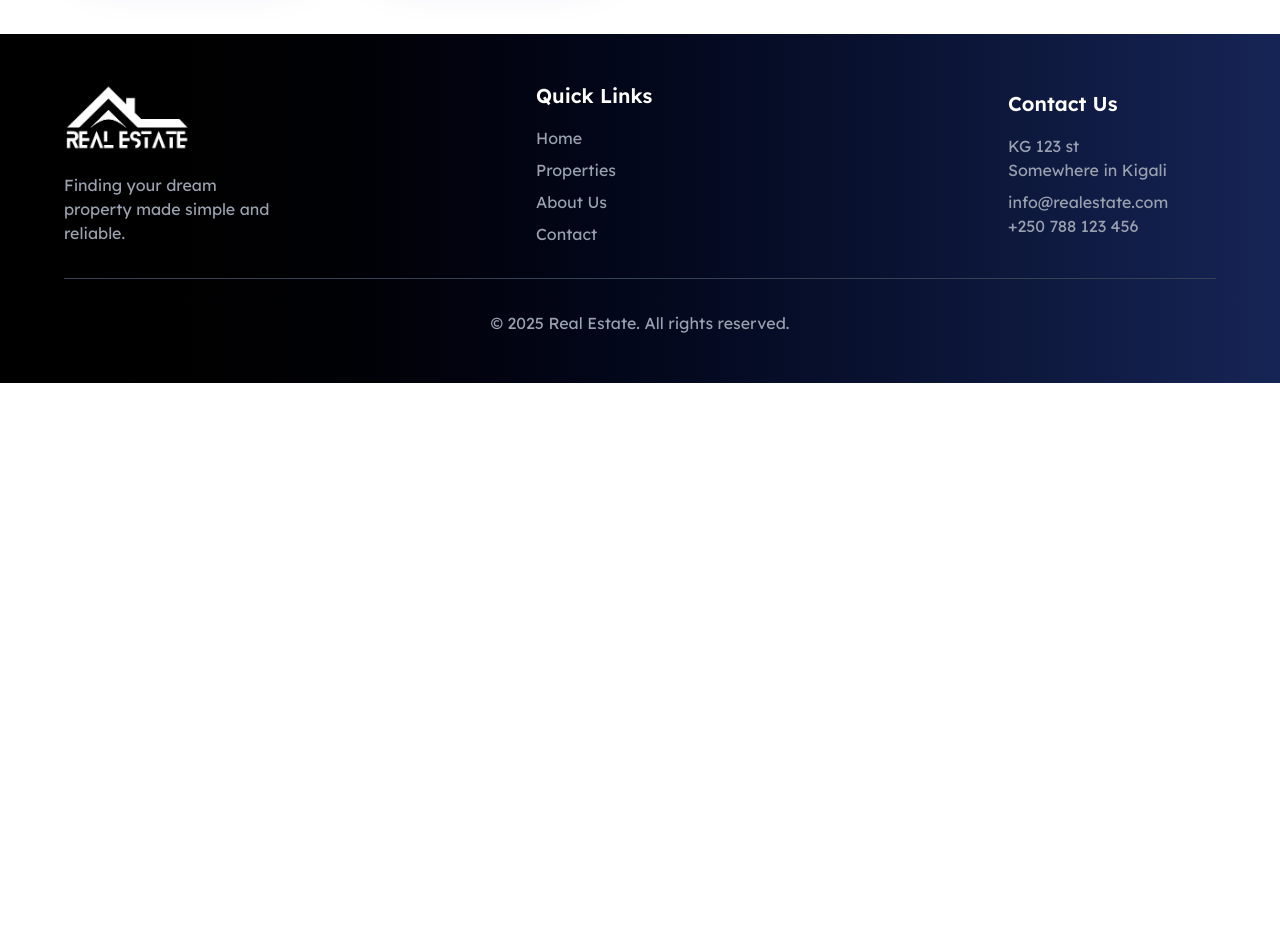
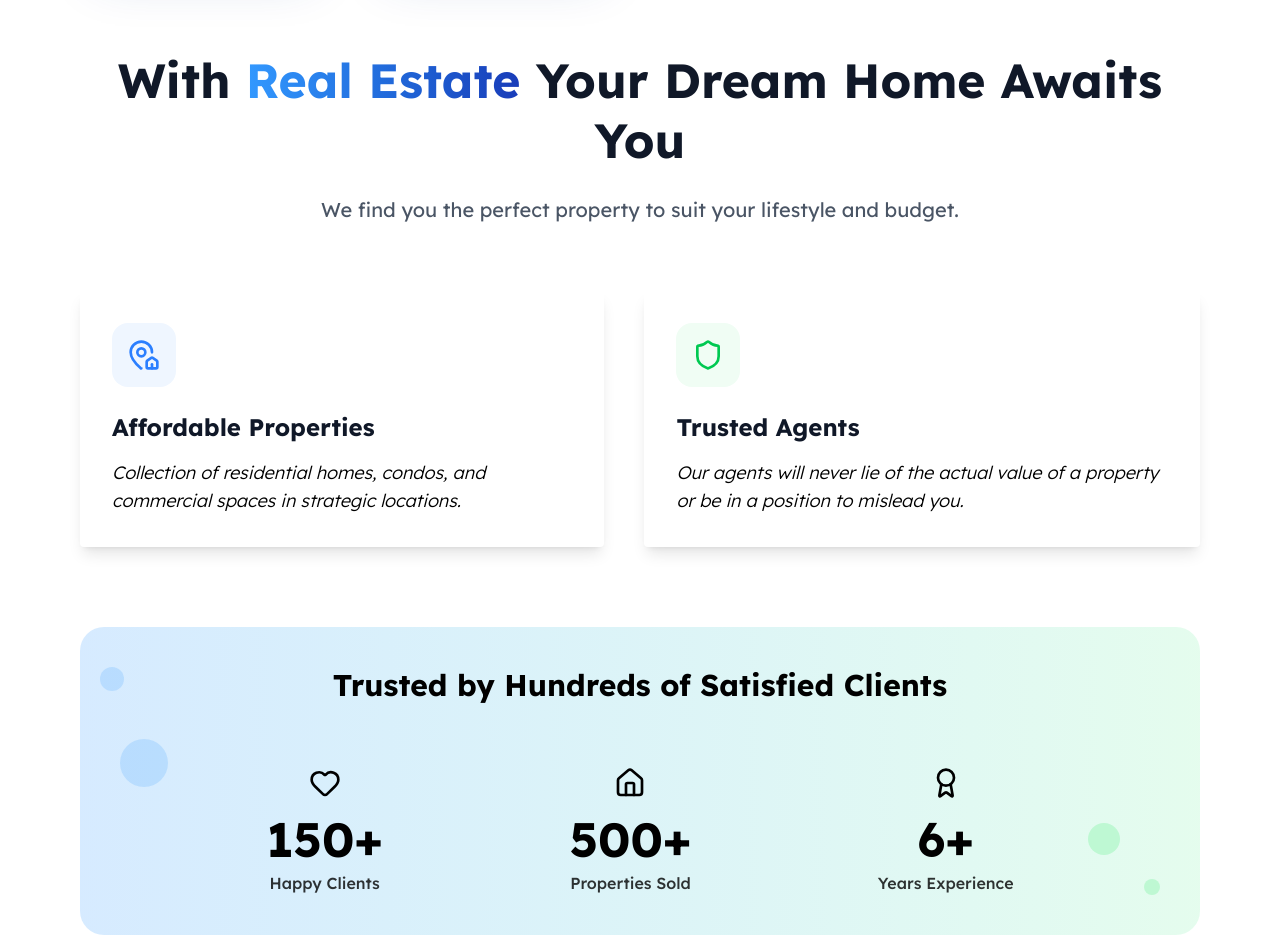
Before and after one commit to KitechRW/zone7.rw, a Next.js app: page /home in a window 1280 px wide. Shown: the part 2240-3192 px from the top of the page. Before the commit the page ends 2623 px from the top, so only its background shows below. Built offline with nearby package versions, Linux system fonts and the light colour scheme.

Commit message:
1. Added benefits section with subtle animation. (#5)
2. Enhanced Header and Introsection (welcome) UIs

```diff
--- a/src/app/home/page.tsx
+++ b/src/app/home/page.tsx
@@ -4,7 +4,7 @@ import { Suspense } from "react";
 
 const Home = () => {
   return (
-    <main>
+    <main className="overflow-x-hidden">
       <Head>
         <title>Find Your Dream Property</title>
         <meta
--- /dev/null
+++ b/src/components/Benefits.tsx
@@ -0,0 +1,169 @@
+import React, { useEffect, useState } from "react";
+import {
+  Home,
+  Shield,
+  Award,
+  Heart,
+  Star,
+  MapPinHouse,
+  Phone,
+} from "lucide-react";
+import { motion } from "framer-motion";
+import { useInView } from "react-intersection-observer";
+import CountUp from "react-countup";
+
+const Benefits = () => {
+  const [count, setCount] = useState(false);
+  const { ref, inView } = useInView({ triggerOnce: true, threshold: 0.5 });
+
+  useEffect(() => {
+    if (inView) {
+      setCount(true);
+    }
+  }, [inView]);
+
+  const stats = [
+    { number: 150, label: "Happy Clients", icon: Heart },
+    { number: 500, label: "Properties Sold", icon: Home },
+    { number: 6, label: "Years Experience", icon: Award },
+  ];
+
+  return (
+    <div className="xs:px-10 md:px-20">
+      <div className="text-center mb-16">
+        <h2 className="xs:text-4xl md:text-5xl font-bold text-gray-900 mb-6 leading-tight">
+          With&nbsp;
+          <span className="bg-gradient-to-r from-light-blue to-blue-800 bg-clip-text text-transparent">
+            Real Estate
+          </span>{" "}
+          Your Dream Home Awaits You
+        </h2>
+
+        <p className="text-xl text-gray-600 max-w-3xl mx-auto leading-relaxed">
+          We find you the perfect property to suit your lifestyle and budget.
+        </p>
+      </div>
+
+      <div className="flex xs:flex-col md:flex-row items-center justify-center gap-10 mb-20">
+        <motion.div
+          initial={{ opacity: 0, x: -100 }}
+          whileInView={{ opacity: 2, x: 0 }}
+          transition={{ duration: 1.5, ease: "easeOut" }}
+          viewport={{ once: true }}
+        >
+          <div className="group relative overflow-hidden bg-white rounded-sm shadow-lg hover:shadow-2xl transition-all duration-500 transform hover:-translate-y-2">
+            <div className="relative p-8">
+              <div className="w-16 h-16 bg-blue-50 rounded-2xl flex items-center justify-center mb-6 group-hover:scale-110 transition-transform duration-300">
+                <MapPinHouse className="w-8 h-8 text-blue-500" />
+              </div>
+
+              <h3 className="text-2xl font-bold text-gray-900 mb-4 group-hover:text-blue-800 transition-colors">
+                Affordable Properties
+              </h3>
+
+              <p className="text-black italic text-lg font-light">
+                Collection of residential homes, condos, and commercial spaces
+                in strategic locations.
+              </p>
+            </div>
+
+            <div
+              className={`absolute inset-0 bg-blue-600 opacity-0 group-hover:opacity-5 transition-opacity duration-300`}
+            />
+          </div>
+        </motion.div>
+
+        <motion.div
+          initial={{ opacity: 0, x: 100 }}
+          whileInView={{ opacity: 1, x: 0 }}
+          transition={{ duration: 1.5, ease: "easeOut" }}
+          viewport={{ once: true }}
+        >
+          <div className="group relative overflow-hidden bg-white rounded-sm shadow-lg hover:shadow-2xl transition-all duration-500 transform hover:-translate-y-2">
+            <div className="relative p-8">
+              <div className="w-16 h-16 bg-green-50 rounded-2xl flex items-center justify-center mb-6 group-hover:scale-110 transition-transform duration-300">
+                <Shield className="w-8 h-8 text-green-500" />
+              </div>
+
+              <h3 className="text-2xl font-bold text-gray-900 mb-4 group-hover:text-green-700 transition-colors">
+                Trusted Agents
+              </h3>
+
+              <p className="text-black italic text-lg font-light">
+                Our agents will never lie of the actual value of a property or
+                be in a position to mislead you.
+              </p>
+            </div>
+
+            <div
+              className={`absolute inset-0 bg-green-600 opacity-0 group-hover:opacity-5 transition-opacity duration-300`}
+            />
+          </div>
+        </motion.div>
+      </div>
+
+      <div className="bg-gradient-to-r from-light-blue/20 to-green-300/20 rounded-3xl p-10 mb-10 relative overflow-hidden">
+        <div className="max-w-[1600px] mx-auto relative z-10">
+          <h3 className="text-3xl font-bold text-black text-center mb-12">
+            Trusted by Hundreds of Satisfied Clients
+          </h3>
+
+          <div className="flex flex-wrap justify-evenly gap-10">
+            {stats.map((stat, index) => {
+              const Icon = stat.icon;
+              return (
+                <div key={index} className="text-center group">
+                  <div className="w-16 h-16 rounded-2xl flex items-center justify-center mx-auto transition-colors">
+                    <Icon className="w-8 h-8 text-black" />
+                  </div>
+                  <div
+                    ref={ref}
+                    className="xs:text-3xl md:text-5xl font-bold text-black mb-2 group-hover:scale-110 transition-transform duration-500 cursor-default"
+                  >
+                    {count && (
+                      <CountUp
+                        start={0}
+                        end={stat.number}
+                        duration={3}
+                        scrollSpyDelay={500}
+                      />
+                    )}
+                    +
+                  </div>
+                  <div className="text-black/80 font-medium">{stat.label}</div>
+                </div>
+              );
+            })}
+          </div>
+        </div>
+
+        <div className="absolute top-10 left-5 w-6 h-6 bg-light-blue/20 rounded-full animate-pulse" />
+        <div className="absolute top-28 left-10 w-12 h-12 bg-light-blue/20 rounded-full animate-pulse" />
+        <div className="absolute bottom-10 right-10 w-4 h-4 bg-green-200  rounded-full animate-pulse delay-300" />
+        <div className="absolute bottom-20 right-20 w-8 h-8 bg-green-200 rounded-full animate-pulse delay-700" />
+      </div>
+
+      <div className="text-center py-10 mb-10 relative overflow-hidden">
+        <div className="relative">
+          <h3 className="xs:text-3xl md:text-5xl font-bold text-black mb-6">
+            Ready to Find Your Perfect Home?
+          </h3>
+
+          <p className="text-black italic xs:text-lg md:text-xl mb-10 max-w-2xl mx-auto">
+            Join hundreds of satisfied clients who found their dream properties
+            with Real Estate. Your journey starts with a single click.
+          </p>
+
+          <div className="flex justify-center">
+            <button className="bg-gradient-to-br from-gray-600 to-gray-800 text-white px-10 py-5 rounded-sm font-semibold flex items-center justify-center hover:shadow-2xl transition cursor-pointer">
+              <Phone className="w-5 h-5 mr-3" />
+              Contact The Expert
+            </button>
+          </div>
+        </div>
+      </div>
+    </div>
+  );
+};
+
+export default Benefits;
--- a/src/components/Footer.tsx
+++ b/src/components/Footer.tsx
@@ -7,12 +7,16 @@ interface FooterProps {
 
 const Footer: React.FC<FooterProps> = ({ scrollToHome }) => {
   return (
-    <footer className="w-screen bg-gradient-to-r from-black to-blue-950 text-white xs:px-5 md:px-16 py-12">
-      <div className="max-w-[2000px] mx-auto">
+    <footer className="w-screen bg-gradient-to-r from-gray-800 to-black text-white xs:px-10 md:px-20 py-10">
+      <div className="max-w-[1600px] mx-auto">
         <div className="flex xs:flex-col md:flex-row md:items-center justify-between gap-8">
           <div className="flex flex-col">
-            <Image src={logoWhite} alt="Logo" className="w-32 mb-5" />
-            <p className="text-gray-400 w-52">
+            <Image
+              src={logoWhite}
+              alt="Logo"
+              className="xs:w-24 md:w-32 mb-5"
+            />
+            <p className="text-gray-300 w-52">
               Finding your dream property made simple and reliable.
             </p>
           </div>
@@ -22,17 +26,17 @@ const Footer: React.FC<FooterProps> = ({ scrollToHome }) => {
             <ul className="space-y-2 cursor-pointer">
               <li
                 onClick={scrollToHome}
-                className="text-gray-400 hover:text-white transition"
+                className="text-gray-300 hover:text-white transition"
               >
                 Home
               </li>
-              <li className="text-gray-400 hover:text-white transition">
+              <li className="text-gray-300 hover:text-white transition">
                 Properties
               </li>{" "}
-              <li className="text-gray-400 hover:text-white transition">
+              <li className="text-gray-300 hover:text-white transition">
                 About Us
               </li>
-              <li className="text-gray-400 hover:text-white transition">
+              <li className="text-gray-300 hover:text-white transition">
                 Contact
               </li>
             </ul>
--- a/src/components/Header.tsx
+++ b/src/components/Header.tsx
@@ -1,4 +1,4 @@
-import { Menu } from "lucide-react";
+import { Menu, X } from "lucide-react";
 import Image from "next/image";
 import Link from "next/link";
 import { useEffect, useState } from "react";
@@ -27,7 +27,7 @@ const Header: React.FC<HeaderProps> = ({
 
   useEffect(() => {
     const handleScroll = () => {
-      if (window.scrollY > 200) {
+      if (window.scrollY > 50) {
         setScrolled(true);
       } else {
         setScrolled(false);
@@ -42,17 +42,17 @@ const Header: React.FC<HeaderProps> = ({
   }, []);
 
   return (
-    <header className="fixed mx-auto inset-x-0 max-w-[2000px] top-0 z-50">
+    <header className="fixed mx-auto inset-x-0 max-w-[1600px] top-0 z-50">
       {scrolled ? (
         <motion.div
           initial={{ y: -100, opacity: 0 }}
           animate={{ y: scrolled ? 0 : -100, opacity: scrolled ? 1 : 0 }}
           transition={{ duration: 0.3, ease: "easeInOut" }}
-          className="relative flex items-center justify-between xs:px-5 md:px-16 py-1 bg-white/85 backdrop-blur-md shadow-md h-20"
+          className="relative flex items-center justify-between xs:px-10 md:px-20 py-1 bg-white/85 backdrop-blur-md shadow-md h-20"
         >
           <div>
-            <Link href="/" className="text-3xl font-bold text-light-blue">
-              <Image src={logoblue} alt="Logo" className="w-32" />
+            <Link href="/">
+              <Image src={logoblue} alt="Logo" className="xs:w-24 md:w-32" />
             </Link>
           </div>
           <nav className="hidden md:flex items-center gap-8">
@@ -79,14 +79,18 @@ const Header: React.FC<HeaderProps> = ({
             className="md:hidden focus:outline-none cursor-pointer"
             onClick={() => setIsMenuOpen(!isMenuOpen)}
           >
+            {isMenuOpen ? (
+              <X className="w-6 h-6 text-black" />
+            ) : (
               <Menu className="w-6 h-6 text-black" />
+            )}
           </button>
         </motion.div>
       ) : (
-        <div className="relative flex items-center justify-between xs:px-5 md:px-16 py-1 bg-transparent backdrop-blur-[4px] h-20">
+        <div className="relative flex items-center justify-between xs:px-10 md:px-20 py-1 bg-transparent backdrop-blur-[4px] h-20">
           <div>
             <Link href="/" className="text-3xl font-bold text-white">
-              <Image src={logoWhite} alt="Logo" className="w-32" />
+              <Image src={logoWhite} alt="Logo" className="xs:w-24 md:w-32" />
             </Link>
           </div>
 
@@ -108,18 +112,29 @@ const Header: React.FC<HeaderProps> = ({
             className="md:hidden focus:outline-none cursor-pointer"
             onClick={() => setIsMenuOpen(!isMenuOpen)}
           >
+            {isMenuOpen ? (
+              <X className="w-6 h-6 text-white" />
+            ) : (
               <Menu className="w-6 h-6 text-white" />
+            )}
           </button>
         </div>
       )}
 
-      {isMenuOpen && (
+      {isMenuOpen &&
+        (scrolled ? (
           <div className="absolute right-0 md:hidden bg-platinum/80 backdrop-blur-sm py-4 px-4 shadow-lg rounded-bl-md w-48">
             <nav className="flex flex-col gap-3">
-            <h2 className="text-black font-medium hover:text-cyan-600 transition">
+              <h2
+                onClick={scrollToHome}
+                className="text-black font-medium hover:text-cyan-600 transition cursor-pointer"
+              >
                 Home
               </h2>
-            <h2 className="text-black font-medium hover:text-cyan-600 transition">
+              <h2
+                onClick={scrollToProperties}
+                className="text-black font-medium hover:text-cyan-600 transition cursor-pointer"
+              >
                 Properties
               </h2>
               <button
@@ -130,7 +145,27 @@ const Header: React.FC<HeaderProps> = ({
               </button>
             </nav>
           </div>
-      )}
+        ) : (
+          <div className="absolute right-0 md:hidden bg-white/5 backdrop-blur-2xl py-4 px-4 shadow-xl rounded-bl-md w-48">
+            <nav className="flex flex-col gap-3">
+              <h2 className="text-white font-medium hover:text-cyan-300 transition cursor-pointer">
+                Home
+              </h2>
+              <h2
+                onClick={scrollToProperties}
+                className="text-white font-medium hover:text-cyan-300 transition cursor-pointer"
+              >
+                Properties
+              </h2>
+              <button
+                onClick={login}
+                className="bg-white text-black font-medium px-4 pb-2 pt-1 rounded-sm shadow-2xl hover:shadow-white/20 transition cursor-pointer"
+              >
+                Login
+              </button>
+            </nav>
+          </div>
+        ))}
     </header>
   );
 };
--- a/src/components/Home.tsx
+++ b/src/components/Home.tsx
@@ -10,6 +10,7 @@ import { mockProperties } from "@/util/TempData";
 import SearchBar from "@/components/SearchBar";
 import { Filter } from "lucide-react";
 import { useRouter, useSearchParams } from "next/navigation";
+import Benefits from "./Benefits";
 
 const HomeComponent = () => {
   const searchParams = useSearchParams();
@@ -214,7 +215,7 @@ const HomeComponent = () => {
         onFilterUpdate={handleFilterUpdate}
       />
 
-      <section className="max-w-[2000px] mx-auto px-16 py-8">
+      <section className="max-w-[1600px] mx-auto px-20 py-10">
         <div ref={propertyRef} className="mb-12">
           <h2 className="xs:text-4xl md:text-6xl text-light-blue font-bold text-center mb-5">
             Property Listings
@@ -344,6 +345,7 @@ const HomeComponent = () => {
           )}
         </div>
       </section>
+      <Benefits />
       <Footer scrollToHome={homeScroll} />
     </>
   );
--- a/src/util/TempData.ts
+++ b/src/util/TempData.ts
@@ -90,6 +90,8 @@ export const mockProperties: Property[] = [
     type: "house",
     category: "sale",
     price: 95000000,
+    bedrooms: 3,
+    bathrooms: 2,
     area: 610,
     location: "Ruyenzi, Kamonyi",
     image:
@@ -105,6 +107,8 @@ export const mockProperties: Property[] = [
     category: "rent",
     price: 200000,
     area: 380,
+    bedrooms: 4,
+    bathrooms: 3,
     location: "Kagugu, Kigali",
     image:
       "https://res.cloudinary.com/dx2czuzzs/image/upload/v1756922338/9024-Main-Image_1600x_lredub.jpg",
@@ -133,6 +137,8 @@ export const mockProperties: Property[] = [
     type: "house",
     category: "rent",
     price: 1200000,
+    bedrooms: 3,
+    bathrooms: 1,
     area: 280,
     location: "Kigali",
     image:
```
Also changed, not shown: src/util/TempDetails.ts (+9 -4 lines). Lines whose indentation alone changed are shown as unchanged.
